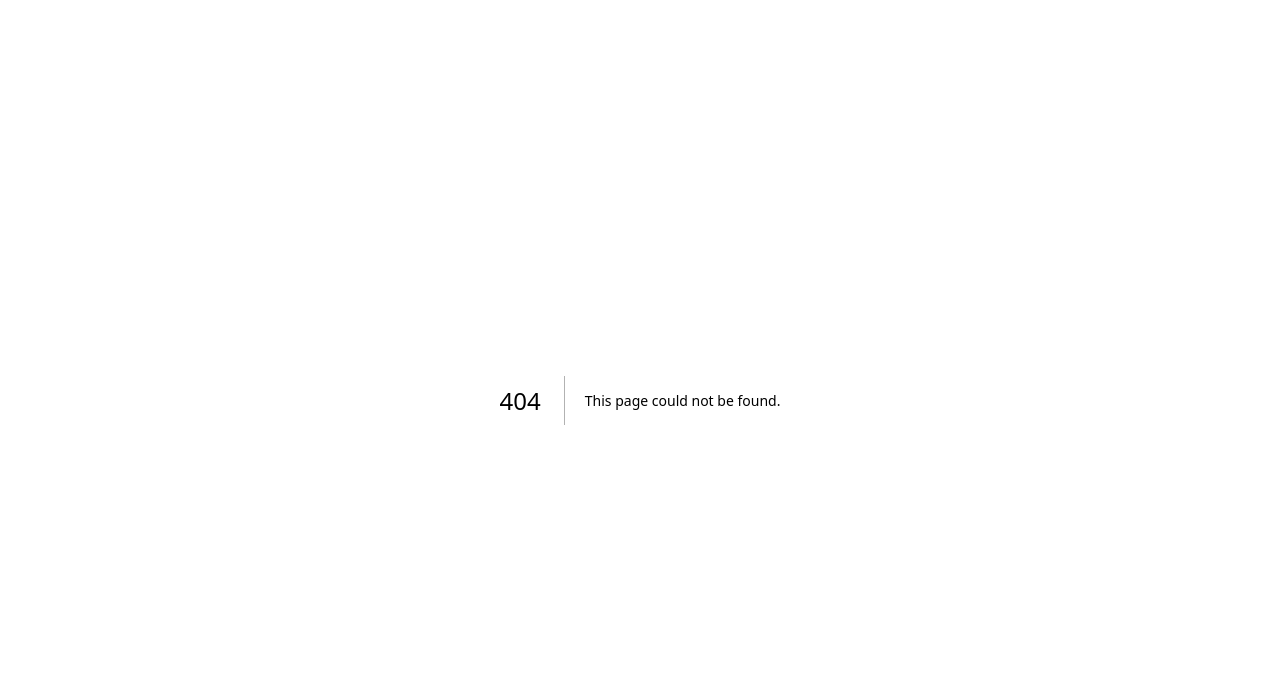
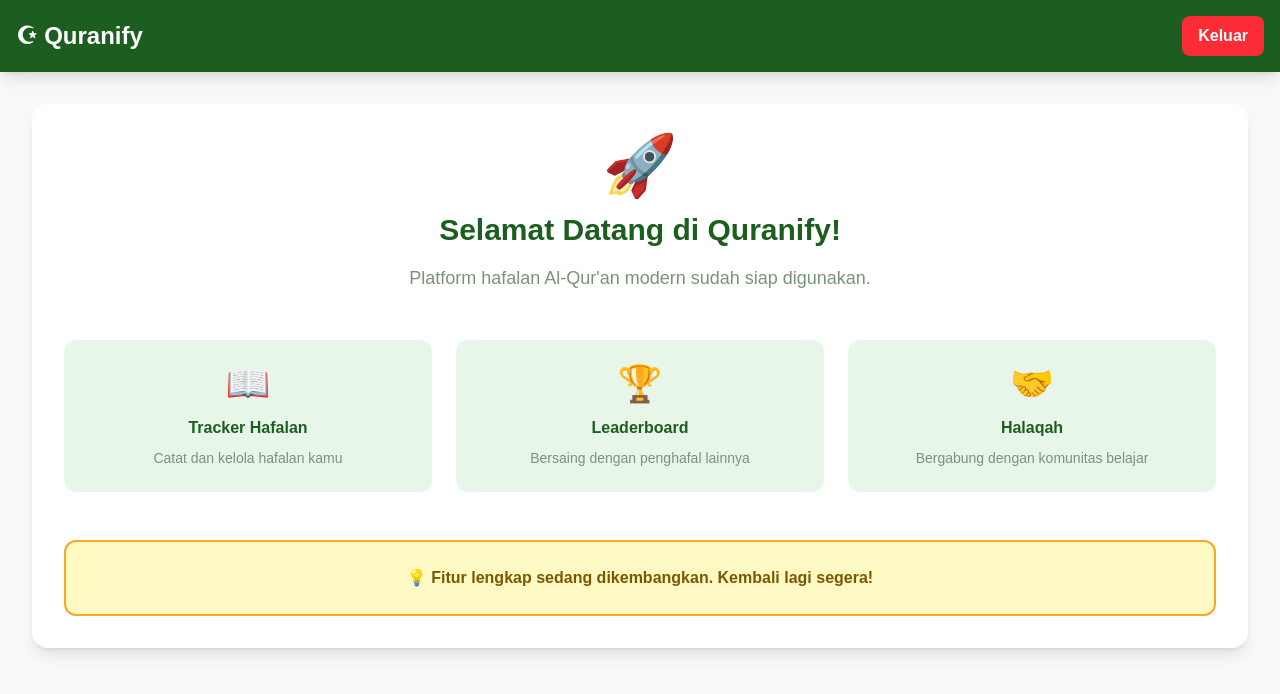
Before and after one commit to reyfrion/quranify-project, a Next.js app: page /dashboard in a window 1280 px wide. Before the commit this address had no page. Shown: the top 694 px of the page. Built offline with nearby package versions, Linux system fonts and the light colour scheme; no server answers.

Commit message:
feat: dashboard page ready and linked

```diff
--- /dev/null
+++ b/app/dashboard/page.tsx
@@ -0,0 +1,65 @@
+'use client'
+
+import { supabase } from '../../lib/supabase'
+import { useRouter } from 'next/navigation'
+
+export default function DashboardPage() {
+  const router = useRouter()
+
+  const handleLogout = async () => {
+    await supabase.auth.signOut()
+    router.push('/')
+  }
+
+  return (
+    <div className="min-h-screen bg-[#f7faf7]">
+      {/* Navbar */}
+      <nav className="bg-[#1b5e20] text-white p-4 shadow-lg">
+        <div className="max-w-7xl mx-auto flex justify-between items-center">
+          <h1 className="text-2xl font-bold">☪ Quranify</h1>
+          <button
+            onClick={handleLogout}
+            className="bg-red-500 hover:bg-red-600 px-4 py-2 rounded-lg font-semibold transition"
+          >
+            Keluar
+          </button>
+        </div>
+      </nav>
+
+      {/* Main Content */}
+      <div className="max-w-7xl mx-auto p-8">
+        <div className="bg-white rounded-2xl shadow-lg p-8 text-center">
+          <div className="text-6xl mb-4">🚀</div>
+          <h2 className="text-3xl font-bold text-[#1b5e20] mb-4">Selamat Datang di Quranify!</h2>
+          <p className="text-[#7a9477] text-lg mb-8">
+            Platform hafalan Al-Qur'an modern sudah siap digunakan.
+          </p>
+
+          <div className="grid grid-cols-1 md:grid-cols-3 gap-6 mt-12">
+            <div className="bg-[#e8f5e9] p-6 rounded-xl">
+              <div className="text-4xl mb-3">📖</div>
+              <h3 className="font-bold text-[#1b5e20] mb-2">Tracker Hafalan</h3>
+              <p className="text-sm text-[#7a9477]">Catat dan kelola hafalan kamu</p>
+            </div>
+            <div className="bg-[#e8f5e9] p-6 rounded-xl">
+              <div className="text-4xl mb-3">🏆</div>
+              <h3 className="font-bold text-[#1b5e20] mb-2">Leaderboard</h3>
+              <p className="text-sm text-[#7a9477]">Bersaing dengan penghafal lainnya</p>
+            </div>
+            <div className="bg-[#e8f5e9] p-6 rounded-xl">
+              <div className="text-4xl mb-3">🤝</div>
+              <h3 className="font-bold text-[#1b5e20] mb-2">Halaqah</h3>
+              <p className="text-sm text-[#7a9477]">Bergabung dengan komunitas belajar</p>
+            </div>
+          </div>
+
+          <div className="mt-12 p-6 bg-[#fff9c4] rounded-xl border-2 border-[#f9a825]">
+            <p className="text-[#7b5800] font-semibold">
+              💡 Fitur lengkap sedang dikembangkan. Kembali lagi segera!
+            </p>
+          </div>
+        </div>
+      </div>
+    </div>
+  )
+}
```
